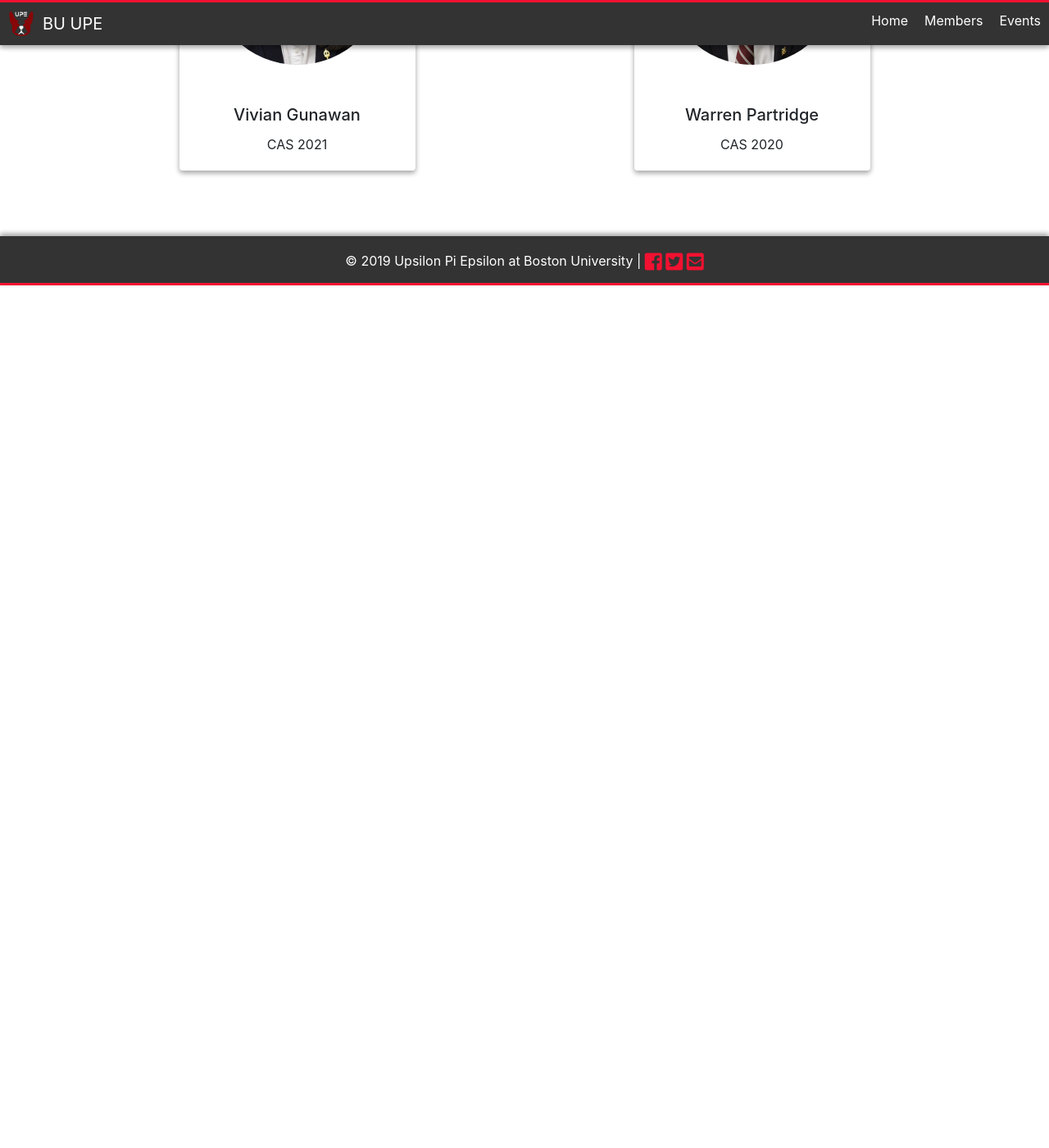
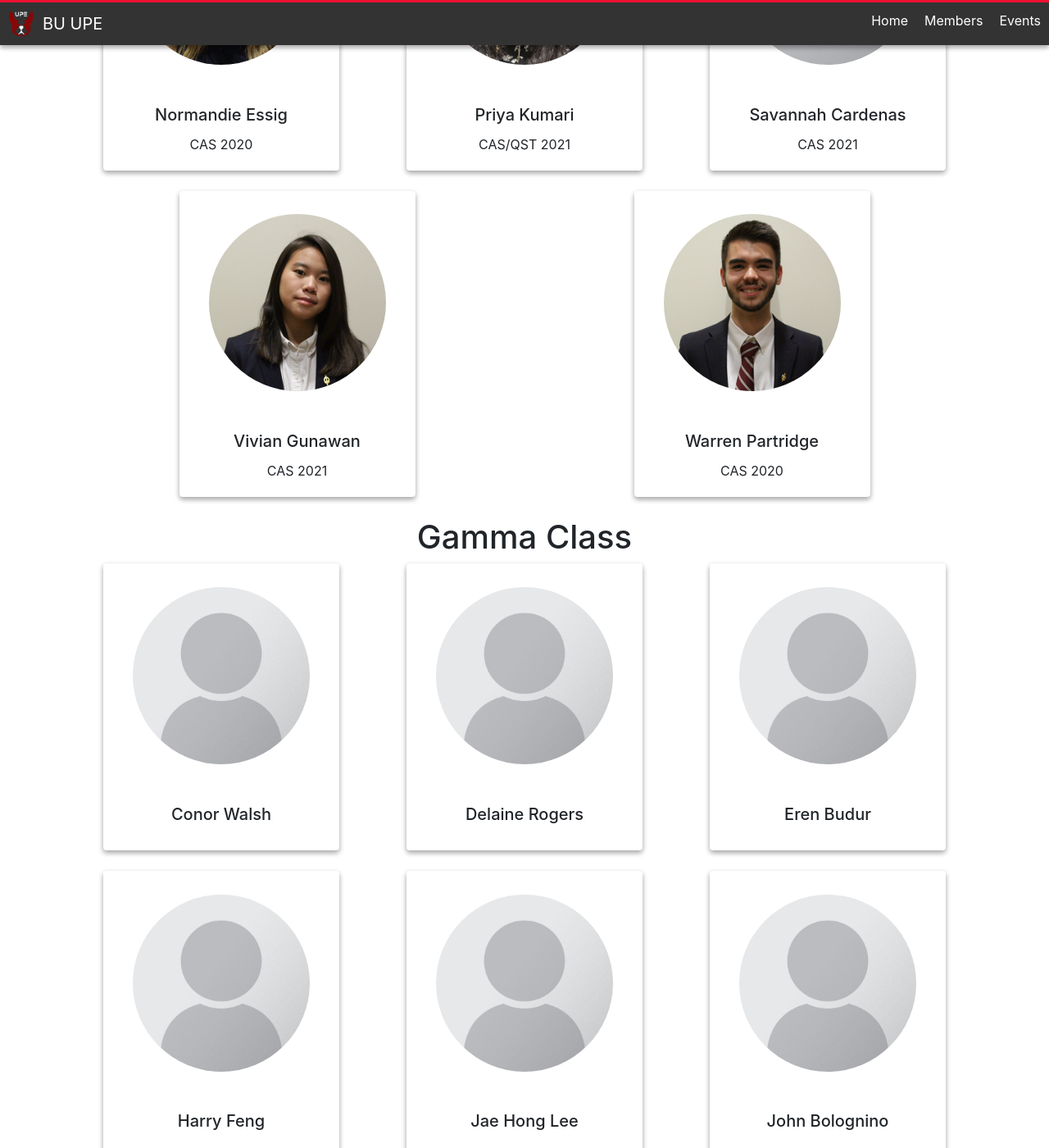
Before and after one commit to BUUPE/Old-Website, a Jekyll site: the page built from members.md, in a window 1280 px wide and 1400 px high, scrolled down 5294 px. Shown: the whole window at 82% size. Built offline with Jekyll 4.4.1, drawn with Linux system fonts in a browser that asks for light colours; nearby versions of some CDN libraries; comment, search, counter and statistics services are not loaded; before the commit the page ends 5642 px from its top, so only the background shows below that; some of the changed text lies outside the part shown.

Commit message:
Add new members

```diff
--- a/_layouts/members.html
+++ b/_layouts/members.html
@@ -77,7 +77,6 @@ layout: default
 
   		<div class="card-wrapper">
   			{% for person in class[1] %}
-          {% if person[1].alum == false %}
           <div class="card" style="width: 18rem;">
             {% assign urlhead = '/assets/profiles/' %}
             {% assign url = urlhead | append: person[1].img %}
@@ -108,7 +107,6 @@ layout: default
             {% endif %}
             </div>
           </div>
-          {% endif %}
   			{% endfor %}
   		</div>
   	</section>
@@ -127,7 +125,10 @@ layout: default
 				  <img class="card-img-top rounded-circle" src="{{ url | relative_url }}">
 				  <div class="card-body">
 				    <h5 class="card-title">{{ person[0] }}</h5>
-				    <p class="card-text">{{ person[1].desc }}</p>
+            {% if person[1].desc %}
+              <h6 class="card-subtitle mb-2 text-muted">{{ person[1].desc }}</h6>
+            {% endif %}
+            <p class="card-text">{{ person[1].year }}</p>
 				    {% if person[1].social %}
 						<hr>
 						{% if person[1].social.facebook %}
--- a/members.md
+++ b/members.md
@@ -127,71 +112,114 @@ members:
         email: "alisum@bu.edu"
   Beta Class:
     Benji Spetter-Goldstein:
-      alum: false
       year: "CAS 2021"
       img: "beta/benji.jpg"
     Cali Dolfi:
-      alum: false
       year: "CAS 2021"
       img: "beta/cali.jpg"
     Darcy Meyer:
-      alum: false
       year: "CAS 2022"
       img: "beta/darcy.jpg"
     Deren Singh:
-      alum: false
       year: "CAS 2021"
       img: "beta/deren.jpg"
     Gabrielle Chan:
-      alum: false
       year: "ENG 2021"
       img: "beta/gabrielle.jpg"
-    Ivorine Do:
-      alum: false
-      year: "CAS/QST 2019"
-      img: "beta/ivorine.jpg"
+    Hunter Chun:
+      year: " 2021"
+      img: "default.jpg"
+    Ishmael Perez:
+      year: "CAS 2020"
+      img: "default.jpg"
     Jason Li:
-      alum: false
       year: "CAS 2022"
       img: "beta/jason.jpg"
     Jorge Nario:
-      alum: false
       year: "CAS 2020"
       img: "beta/jorge.jpg"
+    Joshua Bassin:
+      year: "ENG 2020"
+      img: "default.jpg"
     Joshua Pei:
-      alum: false
       year: "2021"
       img: "beta/josh.jpg"
     Melissa Lopez:
-      alum: false
       year: "CAS 2021"
       img: "beta/melissa.jpg"
     Michael Djaballah:
-      alum: false
       year: "CAS 2020"
       img: "beta/mike.jpg"
     Nick Ni:
-      alum: false
       year: "CAS 2021"
       img: "beta/nick.jpg"
     Ning Wang:
-      alum: false
       year: "CAS 2021"
       img: "beta/ning.jpg"
     Normandie Essig:
-      alum: false
       year: "CAS 2020"
       img: "beta/normandie.jpg"
     Priya Kumari:
-      alum: false
       year: "CAS/QST 2021"
       img: "beta/priya.jpg"
+    Savannah Cardenas:
+      year: "CAS 2021"
+      img: "default.jpg"
     Vivian Gunawan:
-      alum: false
       year: "CAS 2021"
       img: "beta/vivian.jpg"
     Warren Partridge:
-      alum: false
       year: "CAS 2020"
       img: "beta/warren.jpg"
+  Gamma Class:
+    Conor Walsh:
+      year: ""
+      img: "default.jpg"
+    Delaine Rogers:
+      year: ""
+      img: "default.jpg"
+    Eren Budur:
+      year: ""
+      img: "default.jpg"
+    Harry Feng:
+      year: ""
+      img: "default.jpg"
+    Jae Hong Lee:
+      year: ""
+      img: "default.jpg"
+    John Bolognino:
+      year: ""
+      img: "default.jpg"
+    Justin Sayah:
+      year: ""
+      img: "default.jpg"
+    Linsy Wang:
+      year: ""
+      img: "default.jpg"
+    Lisa Vu:
+      year: ""
+      img: "default.jpg"
+    Noah Jean-Baptiste:
+      year: ""
+      img: "default.jpg"
+    Patrick Kuzdzal:
+      year: ""
+      img: "default.jpg"
+    Seonghoo Kim:
+      year: ""
+      img: "default.jpg"
+    Shawn Lin:
+      year: ""
+      img: "default.jpg"
+    Vitor Vicente:
+      year: ""
+      img: "default.jpg"
+    Zhenghui Wang:
+      year: ""
+      img: "default.jpg"
+alumni:
+  Ivorine Do:
+    year: "CAS/QST 2019"
+    desc: "Beta Class"
+    img: "beta/ivorine.jpg"
 ---
```
Also changed, not shown: other parts of members.md (+0 -15 lines), assets/profiles/augustus.png (deleted). Lines whose indentation alone changed are shown as unchanged.
